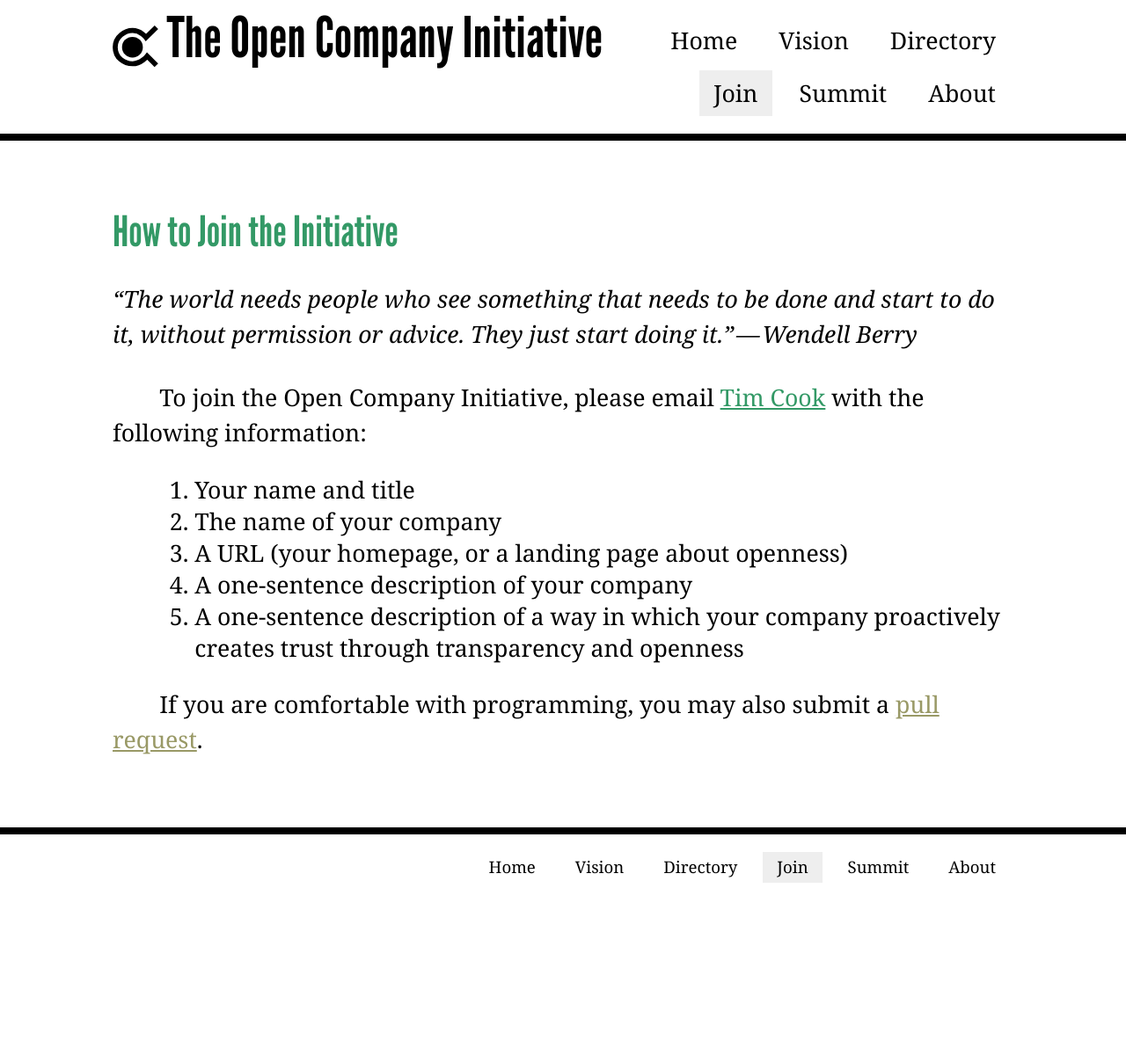
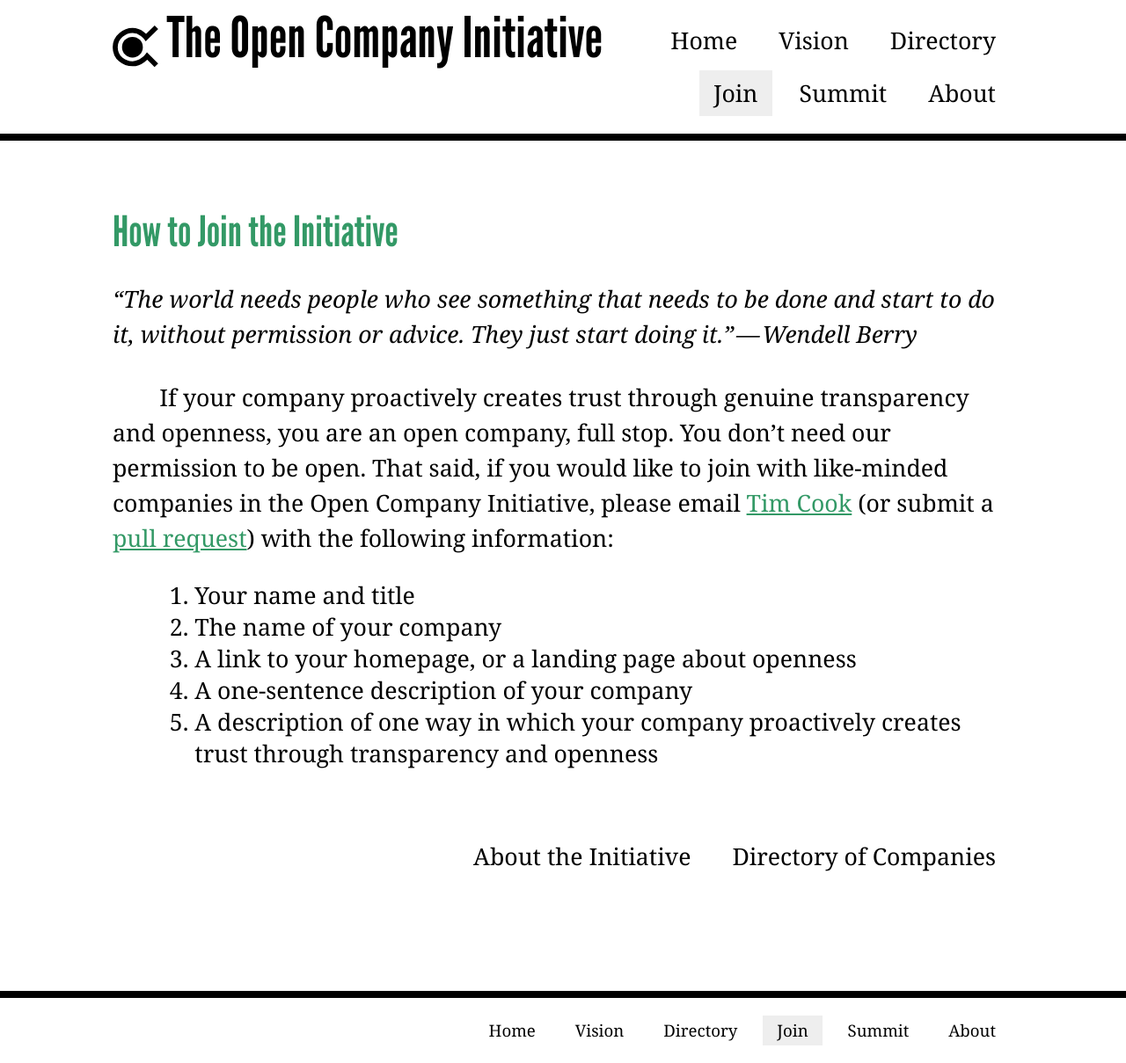
Before and after one commit to opencompany/www.opencompany.org, a Jekyll site: the page built from join/index.md, in a window 1280 px wide. Shown: the whole page at 88% size. Built offline with Jekyll 4.4.1, drawn with Linux system fonts in a browser that asks for light colours; Markdown is read by kramdown in place of the engine named in the settings; before the commit the page ends 1024 px from its top, so only the background shows below that.

Commit message:
Clean up language on Join page
Also adds link to PR

```diff
--- a/join/index.md
+++ b/join/index.md
@@ -10,14 +10,24 @@
 
 </blockquote>
 
-To join the Open Company Initiative, please email [Tim
-Cook](mailto:tim@saxifrageschool.org) with the following information:
+If your company proactively creates trust through genuine transparency and
+openness, you are an open company, full stop. You don't need our permission to
+be open. That said, if you would like to join with like-minded companies in the
+Open Company Initiative, please email [Tim
+Cook](mailto:tim@saxifrageschool.org) (or submit a [pull
+request](https://github.com/opencompany/opencompany.github.io/blob/master/directory/index.html))
+with the following information:
 
   1. Your name and title
   1. The name of your company
-  1. A URL (your homepage, or a landing page about openness)
+  1. A link to your homepage, or a landing page about openness
   1. A one-sentence description of your company
-  1. A one-sentence description of a way in which your company proactively
-     creates trust through transparency and openness
+  1. A description of one way in which your company proactively creates trust
+     through transparency and openness
 
-If you are comfortable with programming, you may also submit a [pull request]().
+<div class="next-steps nav">
+    <ul>
+        <li><a href="/about/">About the Initiative</a></li>
+        <li><a href="/directory/">Directory of Companies</a></li>
+    </ul>
+</div>
```
